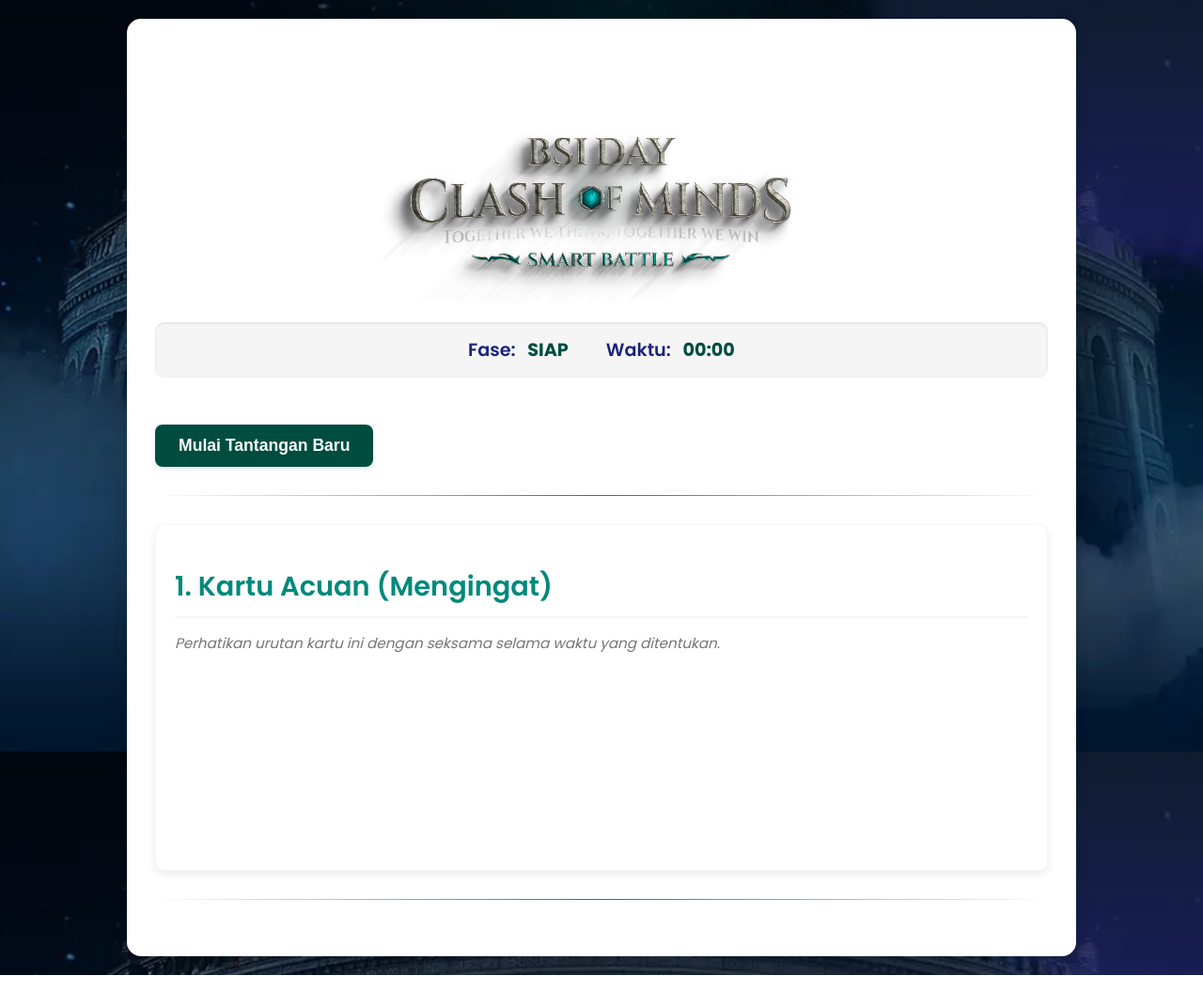
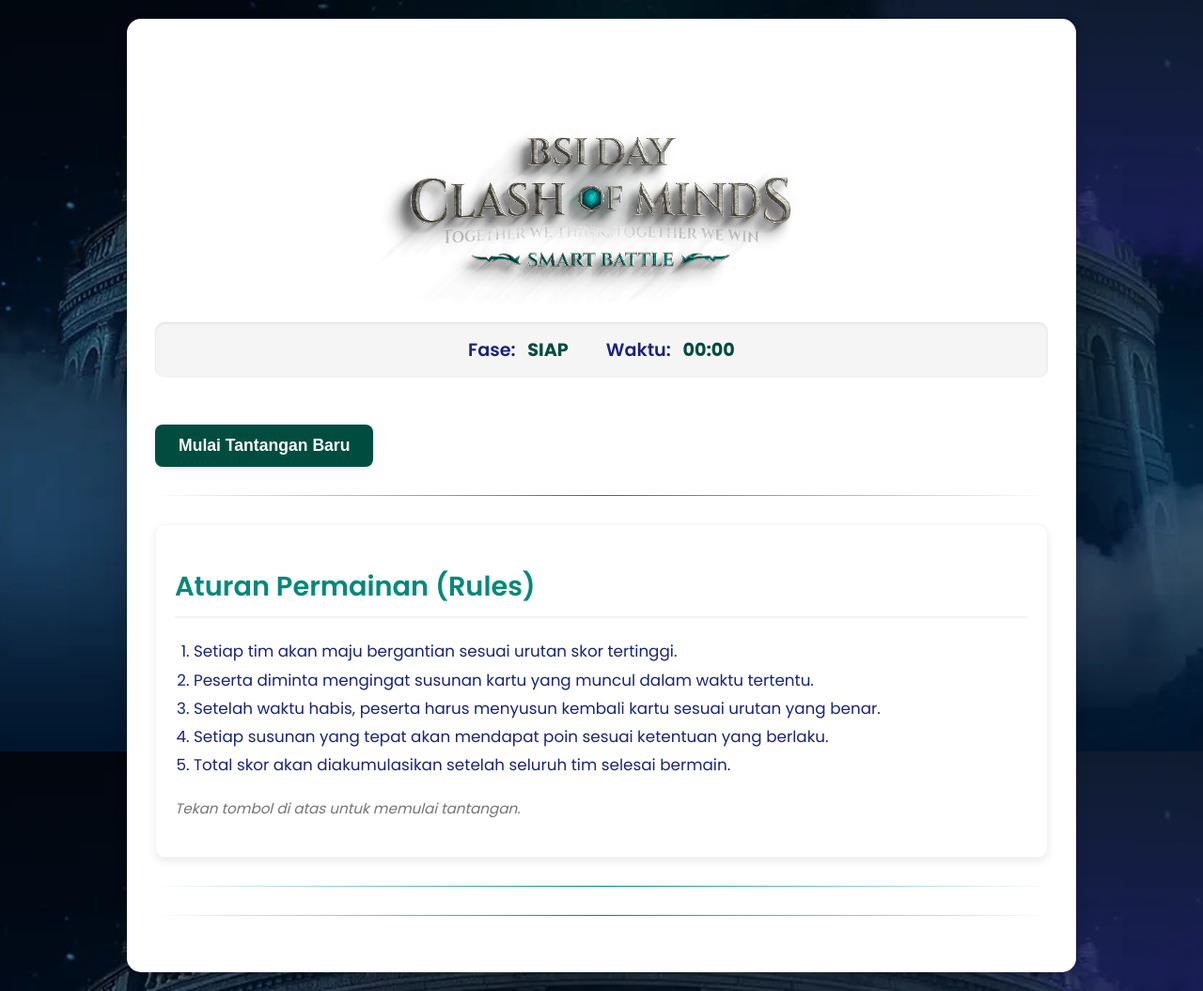
Before and after one commit to FarhanKurnia/simple-shuffle-recall, a plain HTML site: page index.html in a window 1280 px wide. Shown: the whole page at 94% size. Drawn offline with Linux system fonts and the light colour scheme.

Commit message:
fix: rules

```diff
--- a/assets/css/style.css
+++ b/assets/css/style.css
@@ -163,6 +163,21 @@ body {
     border-radius: 8px;
     background-color: var(--bsi-light-gray);
 }
+
+/* START: NEW STYLE FOR RULES LIST */
+.rule-list {
+    margin: 20px 0 20px 20px;
+    padding: 0;
+    list-style-type: decimal;
+    line-height: 1.8;
+    color: var(--bsi-dark-blue);
+    font-size: 1.05em;
+}
+
+.rule-list strong {
+    color: var(--bsi-green-dark);
+}
+/* END: NEW STYLE FOR RULES LIST */
 
 /* --- CARD BASE STYLE --- */
 .card {
--- a/assets/js/script.js
+++ b/assets/js/script.js
@@ -6,13 +6,13 @@ const CARD_DATA = [
     { rank: '2', suit: 'spades', name: '2 of Spades' },
     // { rank: '3', suit: 'spades', name: '3 of Spades' },
     // { rank: '4', suit: 'spades', name: '4 of Spades' },
-    // { rank: '5', suit: 'spades', name: '5 of Spades' },
+    { rank: '5', suit: 'spades', name: '5 of Spades' },
     // { rank: '6', suit: 'spades', name: '6 of Spades' },
     { rank: '7', suit: 'spades', name: '7 of Spades' },
     // { rank: '8', suit: 'spades', name: '8 of Spades' },
     { rank: '9', suit: 'spades', name: '9 of Spades' },
     // { rank: '10', suit: 'spades', name: '10 of Spades' },
-    // { rank: 'queen', suit: 'spades', name: 'Queen of Spades' },
+    { rank: 'queen', suit: 'spades', name: 'Queen of Spades' },
     // { rank: 'king', suit: 'spades', name: 'King of Spades' },
     // { rank: 'jack', suit: 'spades', name: 'Jack of Spades' },
 
@@ -21,7 +21,7 @@ const CARD_DATA = [
     { rank: '3', suit: 'hearts', name: '3 of Hearts' },
     // { rank: '4', suit: 'hearts', name: '4 of Hearts' },
     // { rank: '5', suit: 'hearts', name: '5 of Hearts' },
-    // { rank: '6', suit: 'hearts', name: '6 of Hearts' },
+    { rank: '6', suit: 'hearts', name: '6 of Hearts' },
     // { rank: '7', suit: 'hearts', name: '7 of Hearts' },
     // { rank: '8', suit: 'hearts', name: '8 of Hearts' },
     { rank: '9', suit: 'hearts', name: '9 of Hearts' },
@@ -36,9 +36,9 @@ const CARD_DATA = [
     { rank: '4', suit: 'diamonds', name: '4 of Diamonds' },
     // { rank: '5', suit: 'diamonds', name: '5 of Diamonds' },
     // { rank: '6', suit: 'diamonds', name: '6 of Diamonds' },
-    // { rank: '7', suit: 'diamonds', name: '7 of Diamonds' },
+    { rank: '7', suit: 'diamonds', name: '7 of Diamonds' },
     // { rank: '8', suit: 'diamonds', name: '8 of Diamonds' },
-    // { rank: '9', suit: 'diamonds', name: '9 of Diamonds' },
+    { rank: '9', suit: 'diamonds', name: '9 of Diamonds' },
     // { rank: '10', suit: 'diamonds', name: '10 of Diamonds' },
     // { rank: 'queen', suit: 'diamonds', name: 'Queen of Diamonds' },
     // { rank: 'king', suit: 'diamonds', name: 'King of Diamonds' },
@@ -49,22 +49,22 @@ const CARD_DATA = [
     { rank: '3', suit: 'clubs', name: '3 of Clubs' },
     { rank: '4', suit: 'clubs', name: '4 of Clubs' },
     // { rank: '5', suit: 'clubs', name: '5 of Clubs' },
-    // { rank: '6', suit: 'clubs', name: '6 of Clubs' },
+    { rank: '6', suit: 'clubs', name: '6 of Clubs' },
     // { rank: '7', suit: 'clubs', name: '7 of Clubs' },
     // { rank: '8', suit: 'clubs', name: '8 of Clubs' },
     // { rank: '9', suit: 'clubs', name: '9 of Clubs' },
     // { rank: '10', suit: 'clubs', name: '10 of Clubs' },
-    // { rank: 'queen', suit: 'clubs', name: 'Queen of Clubs' },
+    { rank: 'queen', suit: 'clubs', name: 'Queen of Clubs' },
     // { rank: 'king', suit: 'clubs', name: 'King of Clubs' },
-    // { rank: 'jack', suit: 'clubs', name: 'Jack of Clubs' },
+    { rank: 'jack', suit: 'clubs', name: 'Jack of Clubs' },
 ];
 
 const CARD_BACK_IMAGE = 'assets/img/cards/card_back.png'; // Path ke gambar punggung kartu
 const CARD_IMAGE_PATH_PREFIX = 'assets/img/cards/'; // Folder tempat gambar kartu berada
 const CARD_IMAGE_EXTENSION = '.png'; // Ekstensi file gambar kartu Anda
 
-const MEMORIZE_TIME = 30; // Waktu Mengingat (detik)
-const RECALL_TIME = 50;  // Waktu Menyusun (detik)
+const MEMORIZE_TIME = 60; // Waktu Mengingat (detik)
+const RECALL_TIME = 90;  // Waktu Menyusun (detik)
 
 // 2. STATE PERMAINAN
 let correctSequence = [];
@@ -78,7 +78,6 @@ let finalScore = 0;
 let timeTakenToRecall = 0;
 let correctCardsCount = 0;
 
-// --- BARU: Variabel untuk melacak kartu yang dipilih untuk klik-klik ---
 let selectedCard = null;
 
 // 3. ELEMEN DOM
@@ -92,7 +91,8 @@ const sourceCardsEl = document.getElementById('source-cards');
 const targetSlotsEl = document.getElementById('target-slots');
 const submitButton = document.getElementById('submit-button');
 const memorizeInstructionEl = document.getElementById('memorize-instruction');
-const backgroundMusic = document.getElementById('background-music'); // <-- BARU
+const gameRulesEl = document.getElementById('game-rules'); // <-- ADDED: DOM element for Rules
+const backgroundMusic = document.getElementById('background-music');
 
 // Elemen modal
 const modal = document.getElementById('finish-modal');
@@ -180,6 +180,15 @@ function startMemorizingPhase() {
         sequenceDisplay.appendChild(cardEl);
     });
 
+    // Jika Anda telah menambahkan 'game-container' dan 'game-rules', pastikan visibilitasnya diatur di sini:
+    // const gameContainerEl = document.getElementById('game-container');
+    // const gameRulesEl = document.getElementById('game-rules');
+    // if (gameRulesEl) gameRulesEl.classList.add('hidden');
+    // if (gameContainerEl) gameContainerEl.classList.remove('hidden');
+
+    // HIDE RULES SECTION: Tambahkan ini untuk menyembunyikan aturan saat game dimulai
+    if (gameRulesEl) gameRulesEl.classList.add('hidden');
+
     displayArea.classList.remove('hidden');
     sortArea.classList.add('hidden');
     startButton.disabled = true;
@@ -201,7 +210,7 @@ function startMemorizingPhase() {
 }
 
 // ------------------------------------------------------------------
-// B. FASE MENYUSUN KEMBALI (MODIFIKASI: Hapus Shuffle)
+// B. FASE MENYUSUN KEMBALI
 // ------------------------------------------------------------------
 
 function startRecallPhase() {
@@ -217,9 +226,7 @@ function startRecallPhase() {
     playerSequence = Array(CARD_DATA.length).fill(null);
     selectedCard = null; // Reset kartu yang dipilih
 
-    // --- MODIFIKASI: Kartu Sumber TIDAK diacak untuk mempermudah pencarian ---
     const recallCardsData = CARD_DATA;
-    // --- AKHIR MODIFIKASI ---
 
     recallCardsData.forEach((cardData) => {
         const cardEl = createCardElement(cardData, null, true, true);
@@ -263,7 +270,7 @@ function startRecallPhase() {
 }
 
 // ------------------------------------------------------------------
-// C. LOGIKA INTERAKSI KLIK-KLIK (BARU)
+// C. LOGIKA INTERAKSI KLIK-KLIK
 // ------------------------------------------------------------------
 
 function clearCardSelection() {
@@ -341,7 +348,7 @@ function handleSlotClick() {
 
 
 // ------------------------------------------------------------------
-// D. LOGIKA DRAG AND DROP (MODIFIKASI: Sinkronisasi dengan Klik-Klik)
+// D. LOGIKA DRAG AND DROP
 // ------------------------------------------------------------------
 
 function handleDragStart(e) {
@@ -402,24 +409,13 @@ function handleDrop(e) {
     cardToMove.removeEventListener('click', handleCardClick);
     cardToMove.style.cursor = 'pointer';
 
-    // Tidak perlu menambahkan listener 'click' terpisah.
-    // Klik pada kartu yang sekarang berada di slot akan memicu handleSlotClick pada slot parent-nya
-
     cardBeingDragged = null;
     clearCardSelection(); // Pastikan tidak ada kartu yang terpilih setelah drop
 }
 
 
 // ------------------------------------------------------------------
-// E. FUNGSI PENGEMBALIAN KARTU (handleReturnCard TIDAK DIGUNAKAN LAGI)
-// ------------------------------------------------------------------
-// Logika pengembalian kini sepenuhnya ditangani oleh handleSlotClick
-
-/* Hapus fungsi handleReturnCard yang lama */
-
-
-// ------------------------------------------------------------------
-// F. PENGECEKAN HASIL DAN SKOR (TIDAK ADA PERUBAHAN)
+// F. PENGECEKAN HASIL DAN SKOR
 // ------------------------------------------------------------------
 
 function checkResult() {
@@ -458,14 +454,17 @@ function endGame(isSuccess, correctCount, score) {
         resultMessageEl.style.color = 'red';
     }
 
-    // --- BARU: Hentikan Backsound dan Reset Posisi ---
+    // Hentikan Backsound dan Reset Posisi
     backgroundMusic.pause();
     backgroundMusic.currentTime = 0;
-    // --- AKHIR BARU ---
 
     finalTimeEl.textContent = `${Math.floor(timeTakenToRecall / 60).toString().padStart(2, '0')}:${(timeTakenToRecall % 60).toString().padStart(2, '0')}`;
     finalScoreEl.textContent = score;
+
+    // START FIX: Perintah yang lebih kuat untuk memastikan modal muncul
     modal.style.display = 'block';
+    modal.style.zIndex = '9999'; // Pastikan ia berada di lapisan paling atas
+    // END FIX
 
     startButton.disabled = false;
     startButton.classList.remove('hidden');
@@ -474,21 +473,30 @@ function endGame(isSuccess, correctCount, score) {
 
 
 // ------------------------------------------------------------------
-// G. EVENT LISTENERS & INISIALISASI (TIDAK ADA PERUBAHAN)
+// G. EVENT LISTENERS & INISIALISASI
 // ------------------------------------------------------------------
 
+// Mengganti duplikat listener dengan satu event listener yang benar
 startButton.addEventListener('click', startMemorizingPhase);
 submitButton.addEventListener('click', checkResult);
+
 restartModalButton.addEventListener('click', () => {
-    // --- BARU: Hentikan Backsound (Jika belum berhenti) ---
     backgroundMusic.pause();
     backgroundMusic.currentTime = 0;
-    // --- AKHIR BARU ---
     window.location.reload();
 });
-startButton.addEventListener('click', startMemorizingPhase);
+
 document.addEventListener('DOMContentLoaded', () => {
     gamePhaseEl.textContent = 'SIAP';
     timerEl.textContent = '00:00';
     startButton.classList.remove('hidden');
+
+    // Tampilkan area display dan sembunyikan area sort saat awal (jika belum diatur di HTML)
+    document.getElementById('display-area').classList.add('hidden');
+    document.getElementById('sort-area').classList.add('hidden');
+
+    // Tampilkan aturan saat game belum dimulai
+    if (gameRulesEl) {
+        gameRulesEl.classList.remove('hidden');
+    }
 });
--- a/index.html
+++ b/index.html
@@ -19,6 +19,19 @@
 
         <button id="start-button" class="btn primary-btn">Mulai Tantangan Baru</button>
 
+        <hr class="divider">
+
+        <div id="game-rules" class="game-section">
+            <h2 class="section-title">Aturan Permainan (Rules)</h2>
+            <ol class="rule-list">
+                <li>Setiap tim akan maju bergantian sesuai urutan skor tertinggi.</li>
+                <li>Peserta diminta mengingat susunan kartu yang muncul dalam waktu tertentu.</li>
+                <li>Setelah waktu habis, peserta harus menyusun kembali kartu sesuai urutan yang benar.</li>
+                <li>Setiap susunan yang tepat akan mendapat poin sesuai ketentuan yang berlaku.</li>
+                <li>Total skor akan diakumulasikan setelah seluruh tim selesai bermain.</li>
+            </ol>
+            <p class="instruction">Tekan tombol di atas untuk memulai tantangan.</p>
+        </div>
         <hr class="divider">
 
         <div id="display-area" class="game-section">
```
